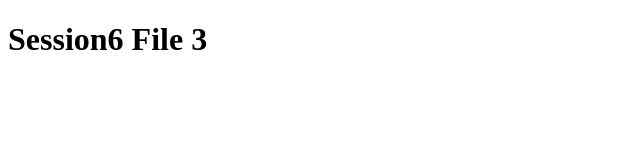
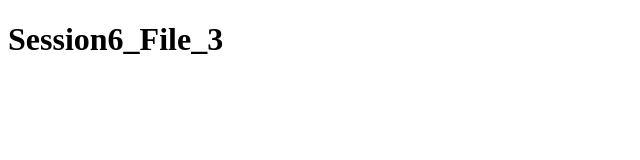
Before and after one commit to SerjanMahmud/Session6_File_3, a plain HTML site: page index.html in a window 1280 px wide. Shown: the whole page, without its empty margins (0-640 px from the left). Drawn offline with Linux system fonts and the light colour scheme.

Commit message:
2nd commit

```diff
--- a/index.html
+++ b/index.html
@@ -7,7 +7,7 @@
 </head>
 <body>
 
-    <h1>Session6 File 3</h1>
+    <h1>Session6_File_3</h1>
 
 </body>
 </html>
```
